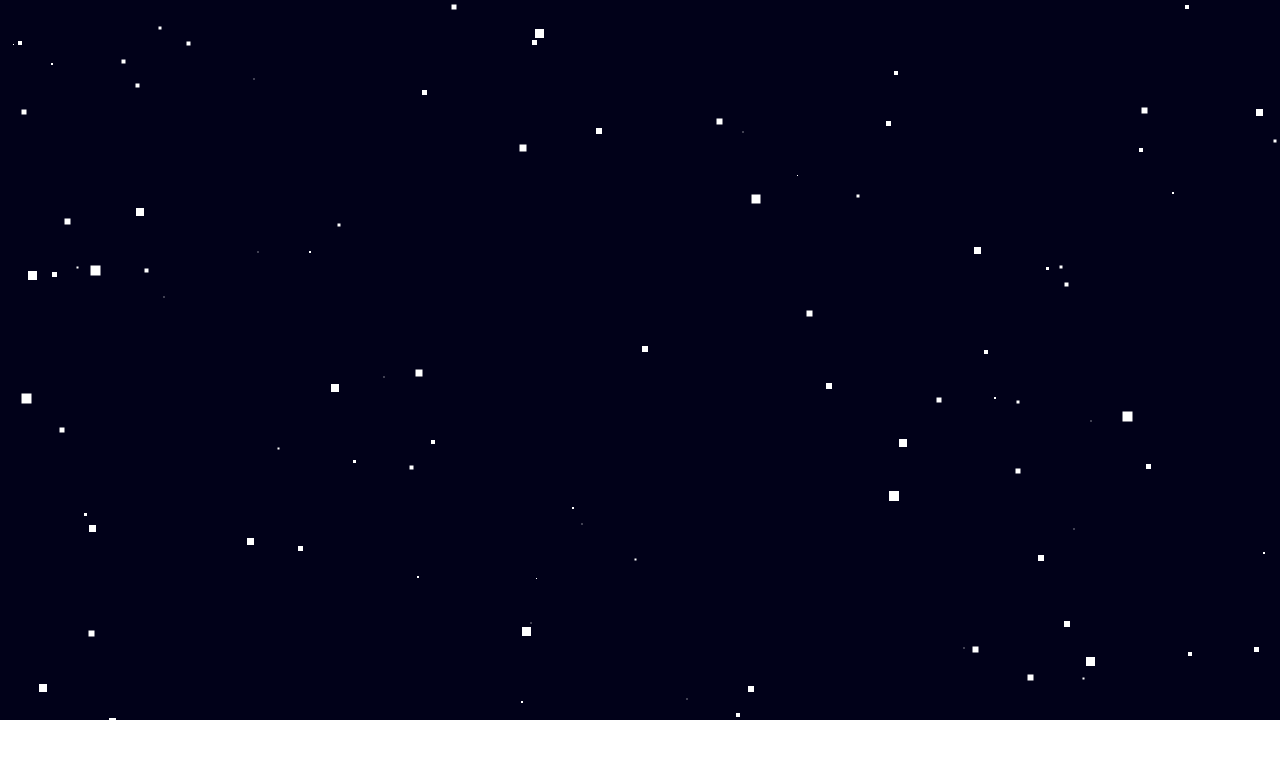
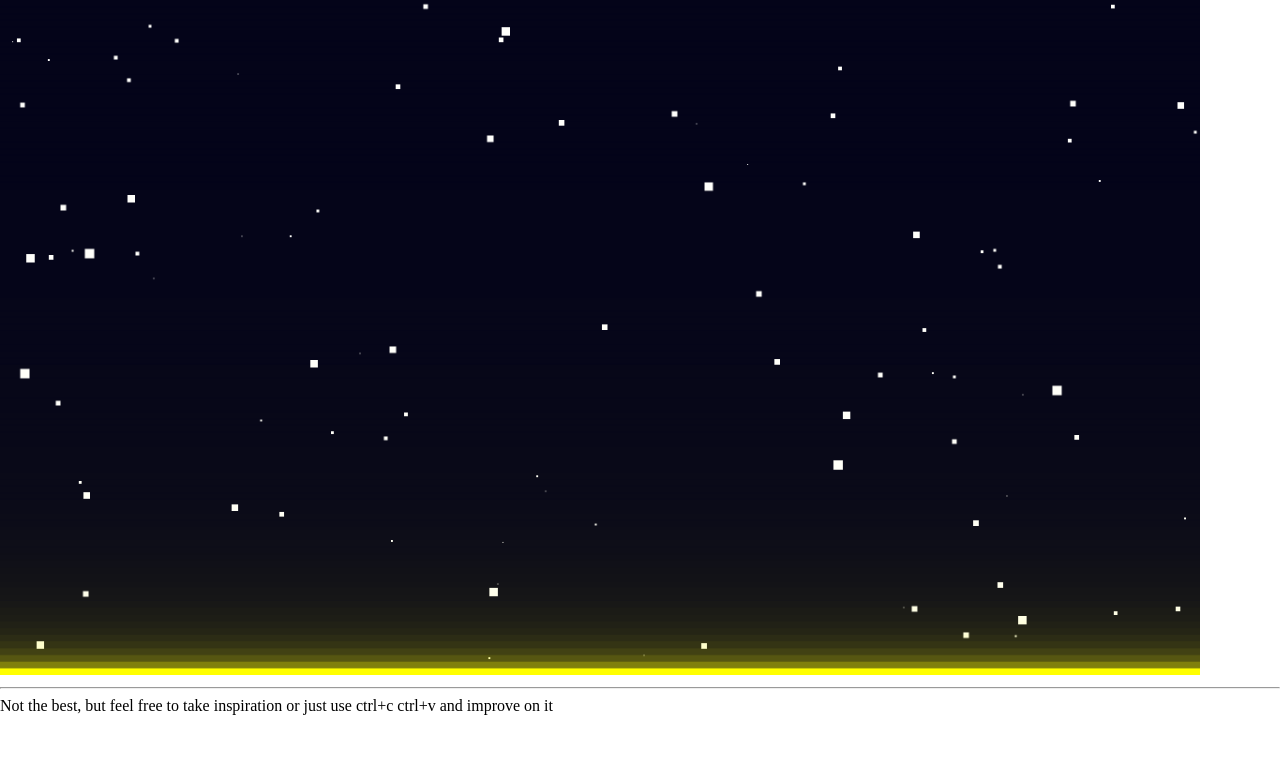
Before and after one commit to Cyborgnetical/Nice-Space-Background, a plain HTML site: page index.html in a window 1280 px wide. Drawn offline with Linux system fonts and the light colour scheme.

Commit message:
Added yellow fade
It is terrible lmao

```diff
--- a/index.html
+++ b/index.html
@@ -8,6 +8,9 @@
 </head>
 <body style="padding: 0; margin: 0;" >
     <canvas id="SpaceLookingBackground" width="1280" height="720">HTML5 is not supported, what are you using internet explorer?</canvas>
+    <br>
+    <hr>
+    Not the best, but feel free to take inspiration or just use ctrl+c ctrl+v and improve on it
     <script src="script.js"></script>
 </body>
 </html>
--- a/script.js
+++ b/script.js
@@ -1,10 +1,29 @@
+// side note now that I look at this
+// this is a complete mess
+// Well this is good enough considering that I may now be ahead of my math class
+
+
+
+
+
+
+
+
+
 /**
  * @type {HTMLCanvasElement}
  */
 let canvas = document.getElementById("SpaceLookingBackground");
 let ctx = canvas.getContext("2d")
+//stores stars
+let stars = []
+//config to draw yellow horizon
+let yelo = {
+    smooth:200, //how many bar should it draw, more = better
+    height:0.5 //fraction of how much of the screen should it take u
+}
 
-
+// Class to make stars
 class star{
     static ids = 0
     constructor(MinX,MinY,MaxX,MaxY){
@@ -19,18 +38,22 @@ class star{
     }
 }
 
-let stars = []
+// makes stars and adds them to the array
 for(let i = 0;i<100;i++){
     let temp = new star(0,0,canvas.width,canvas.height)
     temp.resizeShine()
     stars.push(temp)
 }
 
+// Changes the Shine of the star every 1 second (1000 miliseconds)
 setInterval(() => {
     for(let i = 0;i<100;i++){
         stars[i].resizeShine()
     }
 }, 1000);
+
+let frac = canvas.height/yelo.height
+//Animates all of this
 function AnimationLoop(){
     ctx.beginPath()
     ctx.rect(0,0,canvas.width,canvas.height)
@@ -45,6 +68,16 @@ function AnimationLoop(){
         ctx.fill()
         ctx.closePath()
     }
+    ctx.globalAlpha = 1
+    for(let i=0;i<=yelo.smooth;i++){
+        ctx.beginPath()
+        ctx.rect(0,(canvas.height-frac)+(frac-((frac/yelo.smooth)*i)),canvas.width,frac/yelo.smooth)
+        ctx.globalAlpha = 1/i
+        ctx.fillStyle = "yellow"
+        ctx.fill()
+        ctx.closePath()
+    }
+    ctx.globalAlpha = 1
     /*
     this is better than setinterval
     it will run 60 fps on the rendering side of js
@@ -52,3 +85,5 @@ function AnimationLoop(){
     requestAnimationFrame(AnimationLoop)
 }
 AnimationLoop()
+
+canvas.style.width = window.innerHeight*1.5+"px"
```
